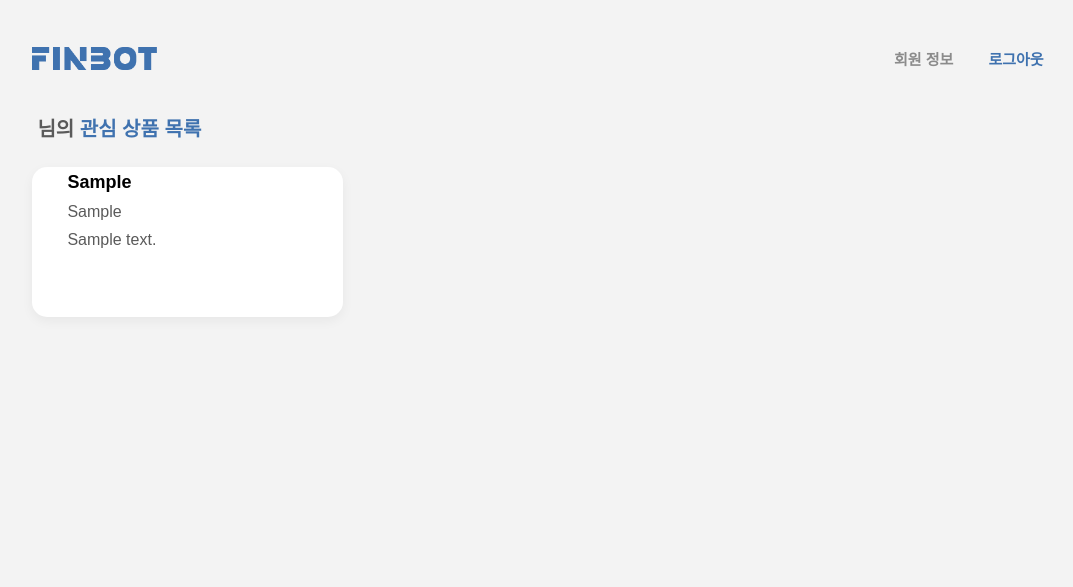
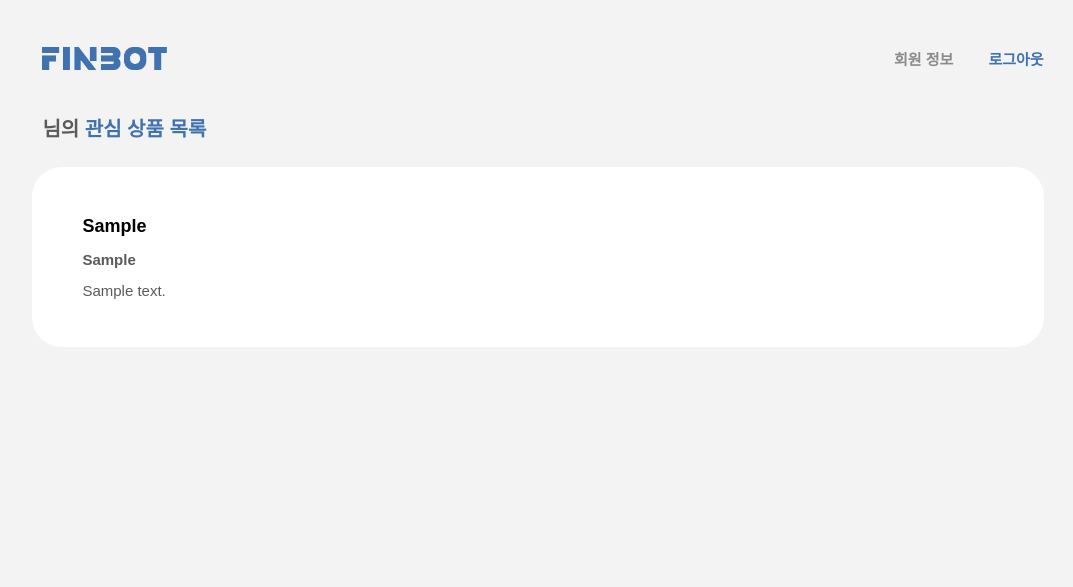
Before and after one commit to 13aek/finbot, a Django app: template accounts/templates/accounts/bookmark_list.html in a window 1280 px wide. Shown: the top 587 px of the page, without its empty margins (102-1175 px from the left). Run offline with Django 5.2, Linux system fonts and the light colour scheme; the template is opened without the code that fills it: values that come from a table or form of the project are taken from there, others are empty; tables that the repository leaves empty hold one stand-in row (values such as "Sample post"); some web fonts are replaced.

Commit message:
feat: 관심 상품 페이지 UI 개선

```diff
--- a/accounts/static/accounts/css/bookmark-list.css
+++ b/accounts/static/accounts/css/bookmark-list.css
@@ -15,6 +15,7 @@ body {
 
 .main-link img {
   height: 23px;
+  padding-left: 10px;
 }
 
 .header {
@@ -58,7 +59,6 @@ body {
 /* --------------- */
 /* 2. 관심 상품 목록 */
 /* --------------- */
-
 .bookmark-container {
     width: 100%;
     margin: 20px auto 50px auto;
@@ -69,7 +69,7 @@ body {
     font-weight: 800;
     margin-bottom: 25px;
     color: #5a5a5a;
-    padding-left: 5px;
+    padding-left: 10px;
 }
 
 .highlight-title {
@@ -77,33 +77,41 @@ body {
     font-weight: 800;
 }
 
-.card-container {
+.product-container {
     display: grid;
-    grid-template-columns: repeat(3, 1fr);
+    grid-template-columns: repeat(auto-fit, minmax(360px, 1fr));
     gap: 40px;
-    margin-top: 20px;
 }
 
-.card {
-    padding: 0 30px;
-    height: 150px;
+.bookmark-item {
+    padding: 0 50px;
+    height: 180px;
     background-color: #FFFFFF;
-    border-radius: 15px;
-    box-shadow: 0 4px 12px rgba(0, 0, 0, 0.05);
+    border-radius: 30px;
     display: flex;
     flex-direction: column;
-    justify-content: flex-start;
+    justify-content: center;
 }
 
-.card .product-name {
+.bookmark-item .product-name {
     font-size: 18px;
     font-weight: 700;
     color: #000000;
 }
 
-.card p {
+.bookmark-item p {
+    font-size: 15px;
     color: #5a5a5a;
-    margin: 5px;
+    margin: 7px 0;
+}
+
+.no-item {
+    font-size: 17px;
+    font-weight: 600;
+    color: #222222;
+    display: flex;
+    justify-content: center;
+    padding-top: 200px;
 }
 
 
@@ -122,3 +130,10 @@ body {
 .chatbot-btn img {
     width: 145px;
 }
+
+@media (max-width: 1024px) {
+    .chatbot-btn img {
+        content: url('/static/images/finbot-btn-short.png');
+        width: 55px;
+    }
+}
--- a/accounts/templates/accounts/bookmark_list.html
+++ b/accounts/templates/accounts/bookmark_list.html
@@ -30,14 +30,20 @@
       {{ request.user.name }}님의 <span class="highlight-title">관심 상품 목록</span>
     </h2>
 
-    <div class="card-container">
+    <div class="product-container">
+      {% if products %}
       {% for product in products %}
-      <div class="card">
+      <div class="bookmark-item">
         <p class="product-name">{{ product.fin_prdt_nm }}</p>
-        <p>{{ product.kor_co_nm }}</p>
-        <p>{{ product.description }}</p>
+          <p style="font-weight: bold">{{ product.kor_co_nm }}</p>
+          <p>{{ product.description }}</p>
       </div>
-      {% endfor %}
+    {% endfor %}
+
+    {% else %}
+      <p class="no-item">아직 등록한 관심 상품이 없습니다.
+        마음에 드는 상품을 추가해 보세요.</p>
+    {% endif %}
     </div>
   </div>
 
```
Also changed, not shown: static/images/finbot-btn-short.png (renamed from static/images/finbot.png).
